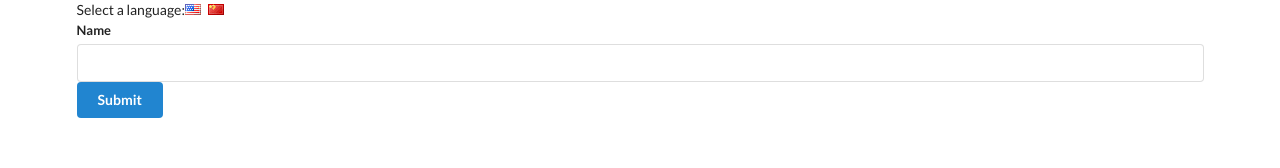
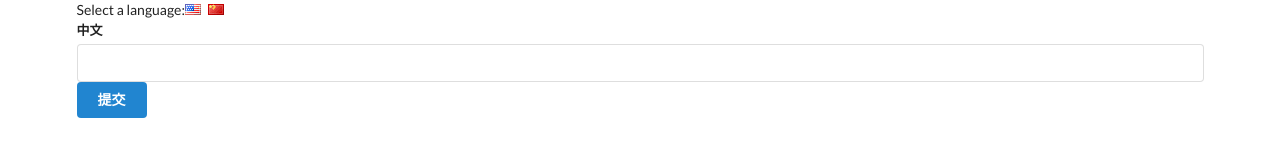
Before and after one commit to meiflin123/language, a React (Create React App) app in the folder language/: page / in a window 1280 px wide. Shown: the top 168 px of the page. Built offline with nearby package versions, Linux system fonts and the light colour scheme.

Commit message:
get data into the context obj and out to the child components

```diff
--- a/language/src/components/Button.js
+++ b/language/src/components/Button.js
@@ -1,12 +1,21 @@
 import React from 'react';
+import LanguageContext from '../contexts/LanguageContext'
 
-const Button = () => {
+class Button extends React.Component {
 
-  return (
-    <button className="ui primary button">
-      Submit
-    </button>
+  static contextType = LanguageContext;
+
+  onSelectLanguage = () => {
+    return this.context === 'English'? 'Submit' : '提交'
+  }
+  render () {
+    return (
+      <button className="ui primary button">
+       {this.onSelectLanguage()}
+      </button>
   )
+  }
+
 };
 
 export default Button;
--- a/language/src/components/Field.js
+++ b/language/src/components/Field.js
@@ -1,12 +1,19 @@
 import React from 'react';
+import LanguageContext from '../contexts/LanguageContext';
 
 class Field extends React.Component {
+
+  static contextType = LanguageContext;
+
+  onSelectLanguage = () => {
+    return this.context === 'English'? 'Name' : '中文'
+  }
 
   render() {
     return (
       <div className="ui form">
         <div className="ui field">
-          <label>Name</label>
+          <label>{this.onSelectLanguage()}</label>
           <input />
         </div>
       </div>
--- /dev/null
+++ b/language/src/contexts/LanguageContext.js
@@ -0,0 +1,3 @@
+import React from 'react';
+
+export default React.createContext('Chinese');
```
